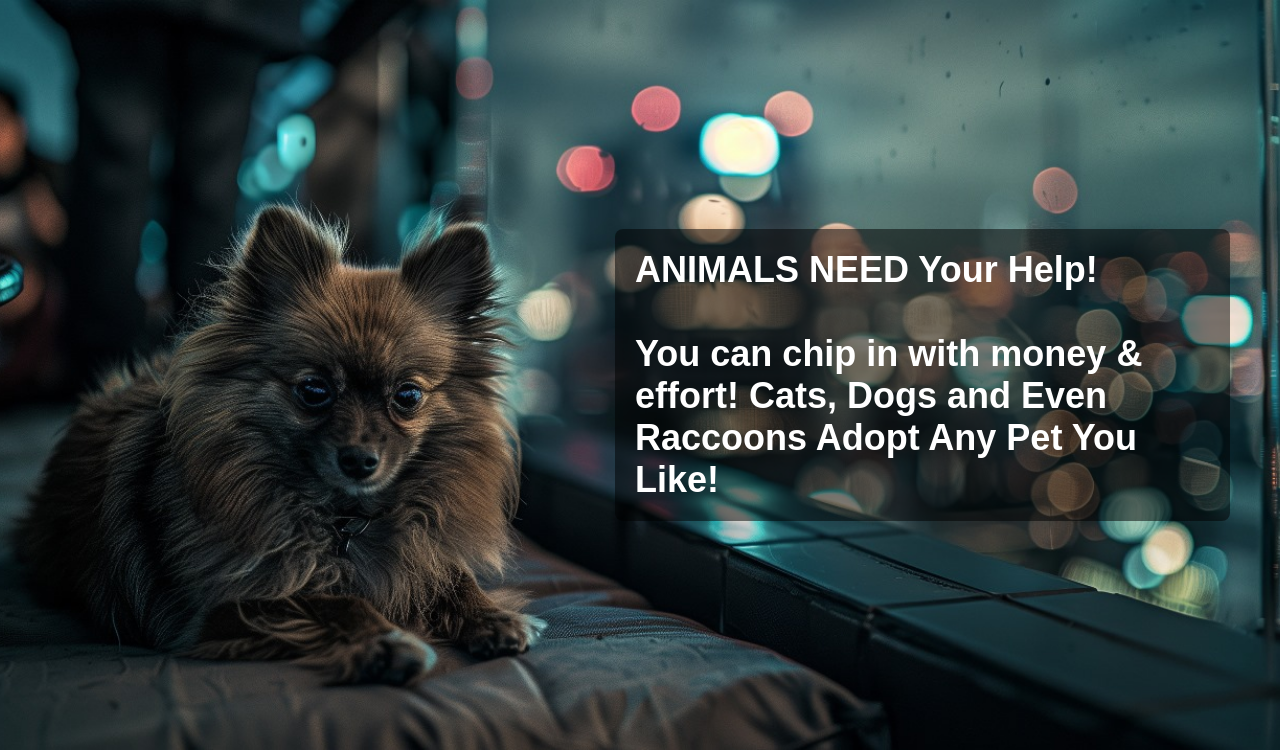
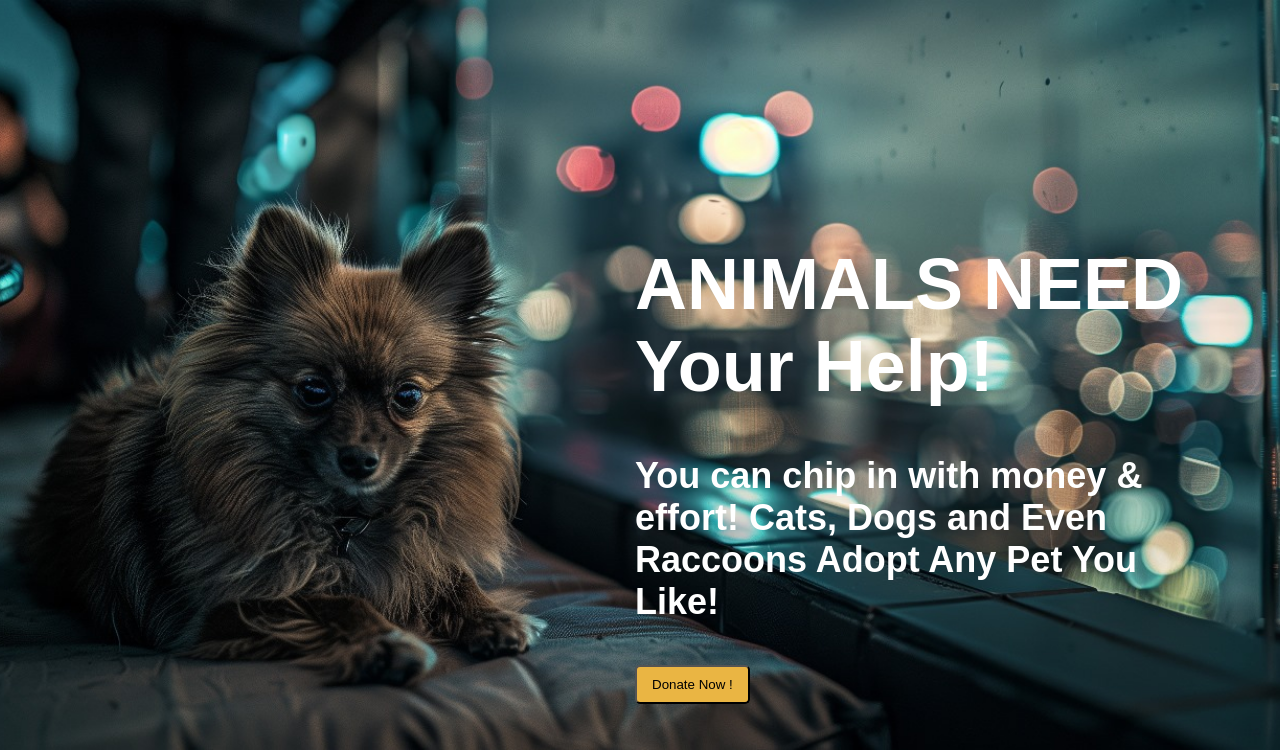
Before and after one commit to MalinduShasan/final_php_project, a PHP site: page / in a window 1280 px wide. Shown: the part 89-839 px from the top of the page. Run offline with PHP 8.4, Linux system fonts and the light colour scheme.

Commit message:
Donate Now button added.

```diff
--- a/index.php
+++ b/index.php
@@ -70,10 +70,18 @@
             font-size: 36px;
             font-weight: bold;
             text-align: left;
-            background-color: rgba(0, 0, 0, 0.5);
             padding: 20px;
             border-radius: 8px;
+            height: 400px;
             max-width: 50%;
+        }
+
+        /* donate button style */
+        .btn-donate{
+            padding: 10px 15px;
+            border-radius: 5px;
+            background-color: #EAB543;
+
         }
 
         @media screen and (max-width: 500px) {
@@ -109,8 +117,9 @@
             <!--headder image-->
             <div class="header-image">
                 <div class="header-text"> <!--headder text-->
-                    ANIMALS NEED Your Help!<br><br>
-                    You can chip in with money & effort!  Cats, Dogs and Even Raccoons Adopt Any Pet You Like!
+                    <h1>ANIMALS NEED Your Help!</h1>
+                    You can chip in with money & effort!  Cats, Dogs and Even Raccoons Adopt Any Pet You Like!<br><br>
+                    <button class="btn-donate">Donate Now !</button>
                 </div>
             </div>
         </body>
```
